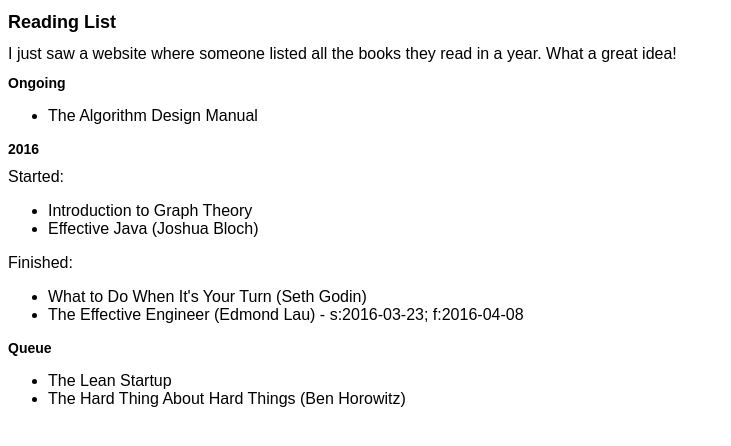
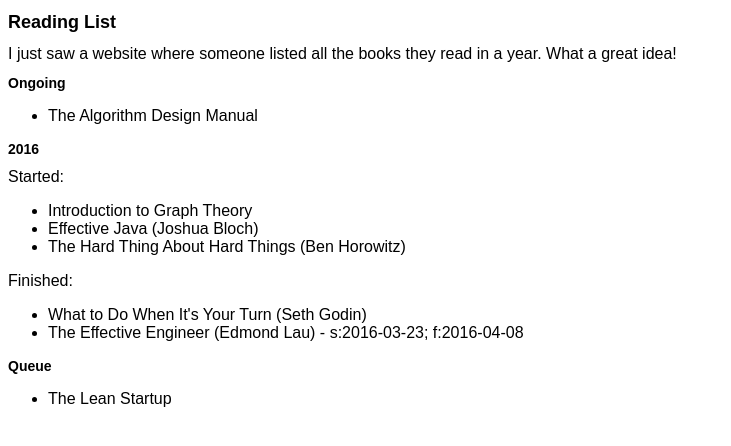
Before and after one commit to carise/carise.github.com, a Jekyll site: the page books.html, which Jekyll copies as it is, in a window 1280 px wide. Shown: the top 446 px of the page, without its empty margins (0-731 px from the left). Built offline with Jekyll 4.4.1, drawn with Linux system fonts in a browser that asks for light colours; part of the change alters nothing that is shown.

```diff
--- a/books.html
+++ b/books.html
@@ -19,6 +19,7 @@
   <ul>
     <li>Introduction to Graph Theory</li>
     <li>Effective Java (Joshua Bloch)</li>
+    <li>The Hard Thing About Hard Things (Ben Horowitz)</li>
   </ul>
 
   Finished:
@@ -30,7 +31,6 @@
   <h2>Queue</h2>
   <ul>
     <li>The Lean Startup</li>
-    <li>The Hard Thing About Hard Things (Ben Horowitz)</li>
   </ul>
 </body>
 </html>
```
